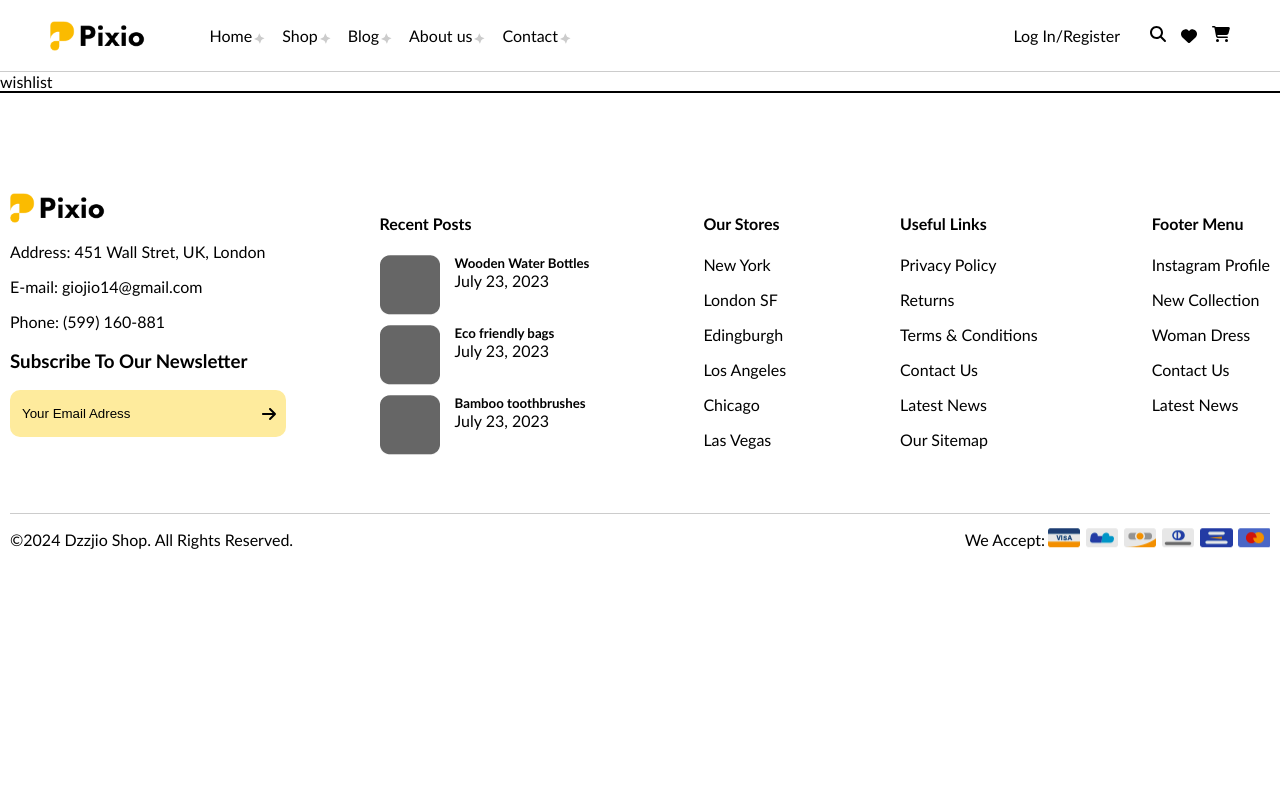
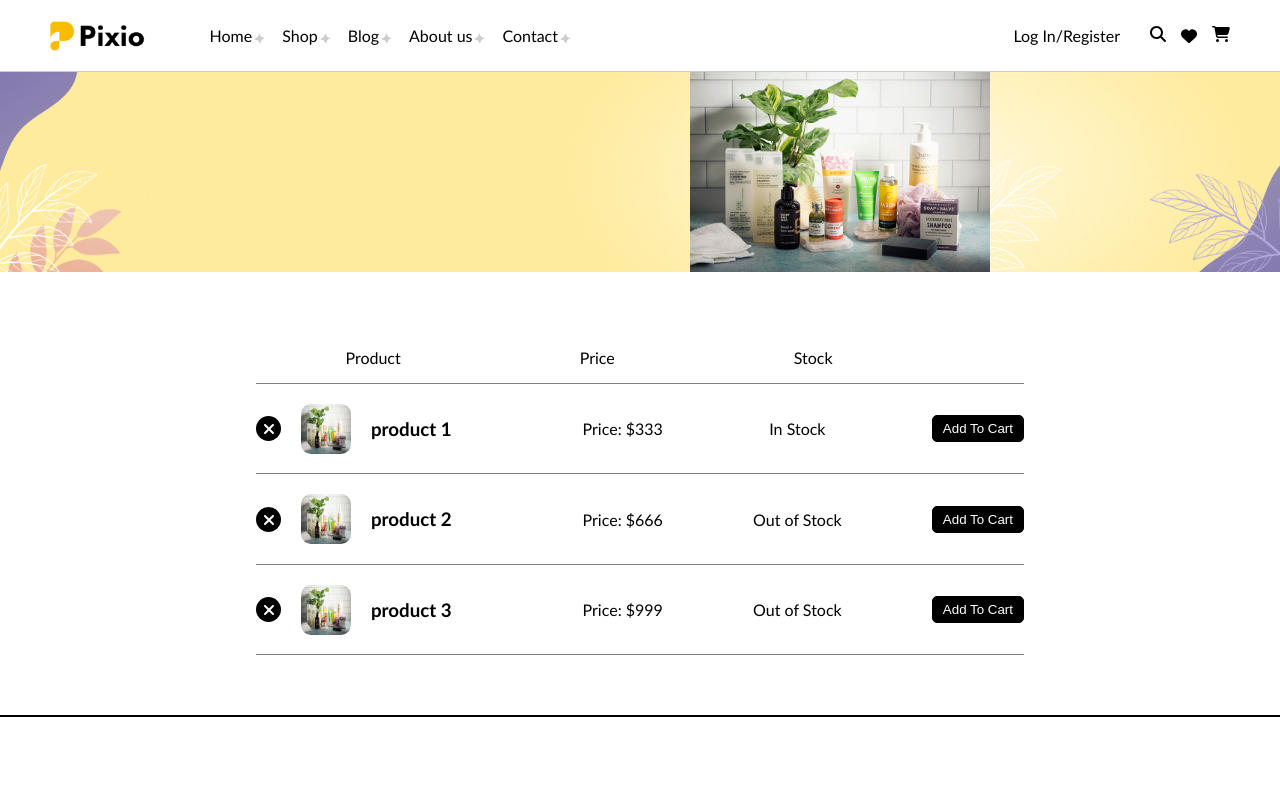
Before and after one commit to Dzzjio/dzz-shop-ecommerse, a React (Create React App) app: page /wishlist in a window 1280 px wide. Shown: the top 800 px of the page. Built offline with nearby package versions, Linux system fonts and the light colour scheme.

Commit message:
add favorites page

```diff
--- a/src/pages/wishlist/index.tsx
+++ b/src/pages/wishlist/index.tsx
@@ -1,10 +1,60 @@
-import { S } from "./styled"
+import { AddCartIcon, WishListContainer, WishListContent, WishListTitle } from "./styled"
+import img from '../../assets/images/product-2.jpg'
+import { FC } from "react"
+import { FontAwesomeIcon } from "@fortawesome/react-fontawesome"
+import { faCartArrowDown, faXmark } from "@fortawesome/free-solid-svg-icons"
+import HeaderBotYellow from "components/layout/headerBotYellow/headerBotY"
 
-const WishListPage = () => {
+
+const wishlistItmes = [
+    {
+        product: 'product 1',
+        productImgUrl: img,
+        price: 333,
+        inStock: true
+    },
+    {
+        product: 'product 2',
+        productImgUrl: img,
+        price: 666,
+        inStock: false
+    },
+    {
+        product: 'product 3',
+        productImgUrl: img,
+        price: 999,
+        inStock: false
+    }
+]
+
+const WishListPage: FC = () => {
     return (
-        <S>
-            wishlist
-        </S>
+        <>
+        <HeaderBotYellow imgUrl={img} />
+        <WishListContainer>
+            <WishListTitle>
+                <p>Product</p>
+                <p>Price</p>
+                <p>Stock</p>
+            </WishListTitle>
+
+            <WishListContent>
+                {wishlistItmes.map((item, index) => (
+                    <div key={index}>
+                        <div>
+                            <div><FontAwesomeIcon icon={faXmark}/></div>
+                            <img src={item.productImgUrl} alt={item.product} />
+                            <h3>{item.product}</h3>
+                        </div>
+                        <p>Price: ${item.price}</p>
+                        <p>{item.inStock ? "In Stock" : "Out of Stock"}</p>
+                        <button>Add To Cart</button>
+                        <AddCartIcon><FontAwesomeIcon icon={faCartArrowDown}/></AddCartIcon>
+                    </div>
+                ))}
+            </WishListContent>
+        </WishListContainer>
+        </>
     )
 }
 
--- a/src/pages/wishlist/styled.ts
+++ b/src/pages/wishlist/styled.ts
@@ -1,5 +1,118 @@
 import styled from "styled-components";
 
-export const S = styled.div`
+export const WishListContainer = styled.div`
+    width: 60vw;
+    margin: 60px auto;
+    display: flex;
+    flex-direction: column;
+`
 
+export const WishListTitle = styled.div`
+    width: 100%;
+
+    display: flex;
+    justify-content: space-around;
+    border-bottom: 1px solid gray;
+
+    & > p:last-child {
+        width: 11vw;
+    }
 `
+
+export const WishListContent = styled.div`
+    width: 100%;
+
+    display: flex;
+    flex-direction: column;
+
+    & > div {
+        display: flex;
+        justify-content: space-between;
+        border-bottom: 1px solid gray;
+        align-items: center;
+        padding: 15px 0;
+
+        & > p {
+            @media (max-width: 768px) {
+                font-size: 13px;
+            }
+        }
+
+        & > p:nth-child(2) {
+            width: 20%;
+            text-align: end;
+        }
+
+        & > p:nth-child(3) {
+            width: 20%;
+            text-align: center;
+        }
+
+        & > div {
+            display: flex;
+            align-items: center;
+            gap: 20px;
+
+            @media (max-width: 768px) {
+                gap: 10px;
+            }
+
+            & > div {
+                width: 25px;
+                height: 25px;
+                background-color: black;
+                color: white;
+                text-align: center;
+                line-height: 1.65;
+                border-radius: 15px;
+
+                &: hover {
+                    background-color: white;
+                    color: black;
+                }
+            }
+
+            & > img {
+                width: 50px;
+                height: 50px;
+                border-radius: 10px;
+
+                @media (max-width: 768px) {
+                    width: 40px;
+                    height: 40px;
+                }
+            }
+
+            & > h3 {
+                @media (max-width: 768px) {
+                    font-size: 14px;
+                }
+            }
+        }
+    }
+
+    button {
+        background-color: black;
+        color: white;
+        padding: 5px 10px;
+        border: 1px solid black;
+        border-radius: 5px;
+
+        &: hover {
+            background-color: white;
+            color: black;
+        }
+
+        @media (max-width: 1024px) {
+            display: none;
+        }
+    }
+`
+
+export const AddCartIcon = styled.span`
+    display: none;
+
+    @media (max-width: 1024px) {
+        display: block;
+    }
+`
```
